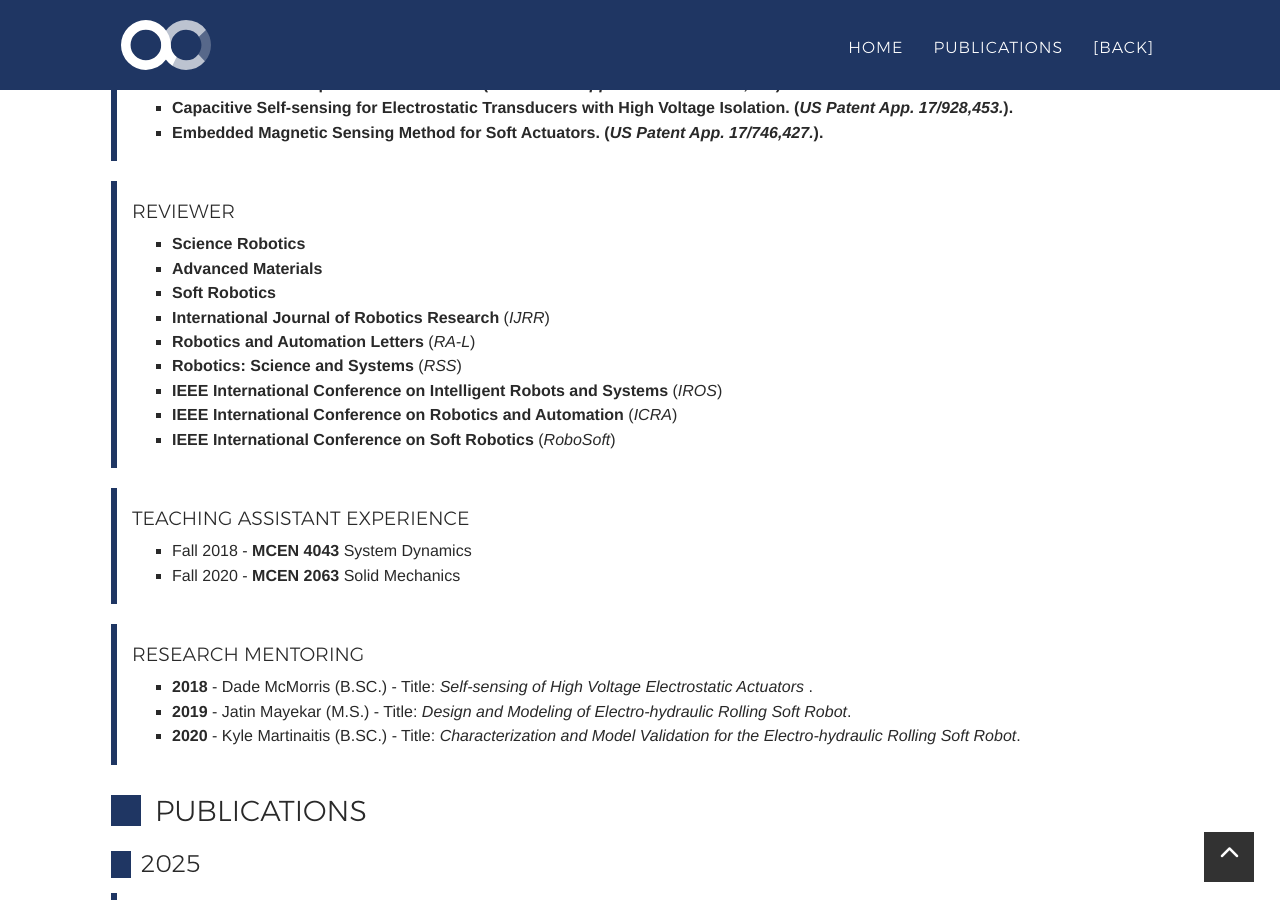
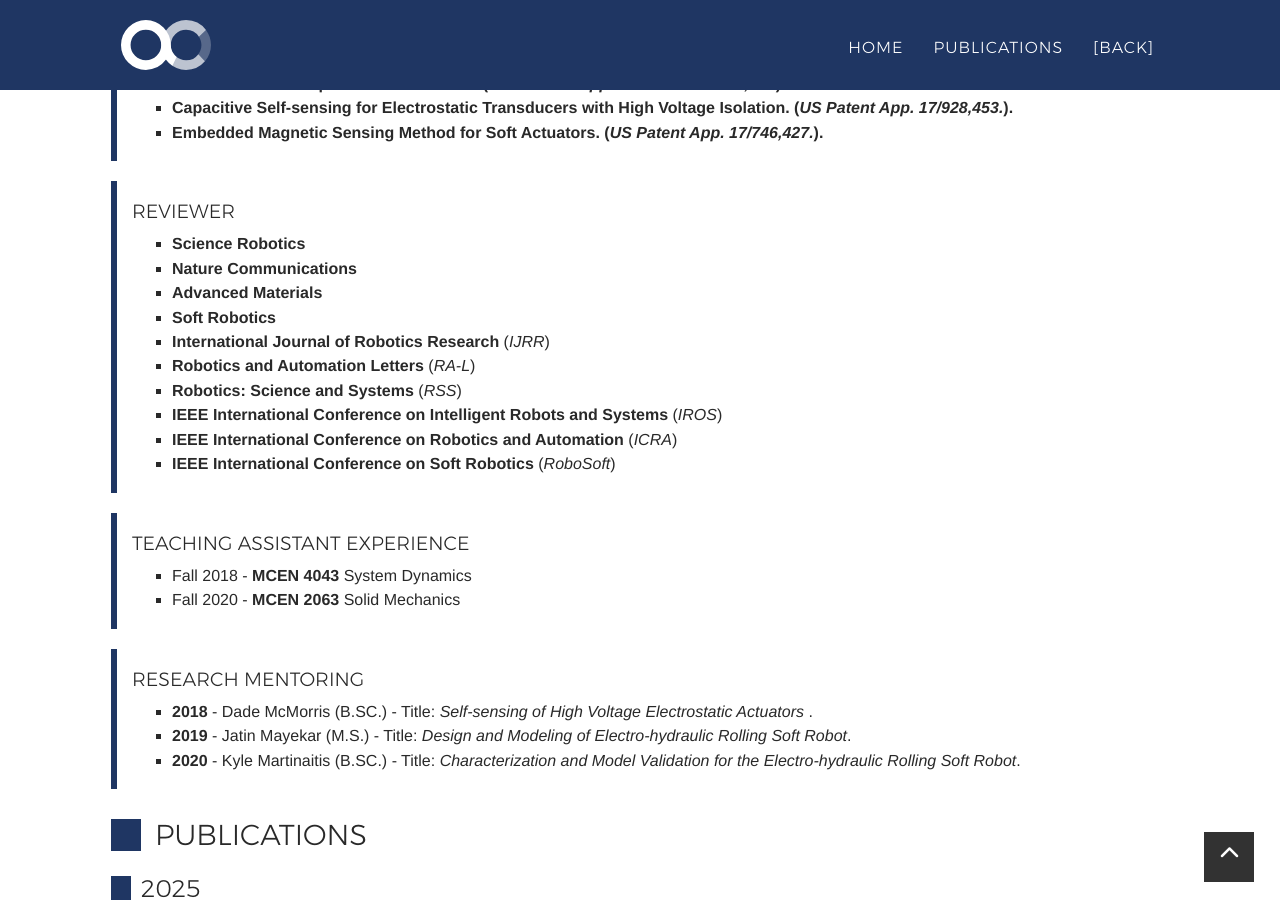
Before and after one commit to KhoiDLy/KhoiDLy.github.io, a Jekyll site: the page built from _posts/cv/2021-05-15-CV-AlessandroRoncone.md, in a window 1280 px wide and 900 px high, scrolled down 1660 px. Built offline with Jekyll 4.4.1, drawn with Linux system fonts in a browser that asks for light colours; nearby versions of some CDN libraries; some web fonts are replaced.

Commit message:
Update cv-misc.yml

```diff
--- a/_data/cv-misc.yml
+++ b/_data/cv-misc.yml
@@ -6,6 +6,7 @@
  - title: "Reviewer"
    elems:
     - "<b>Science Robotics</b>"
+    - "<b>Nature Communications</b>"
     - "<b>Advanced Materials</b>"
     - "<b>Soft Robotics </b>"
     - "<b>International Journal of Robotics Research</b> (<i>IJRR</i>)"
```
